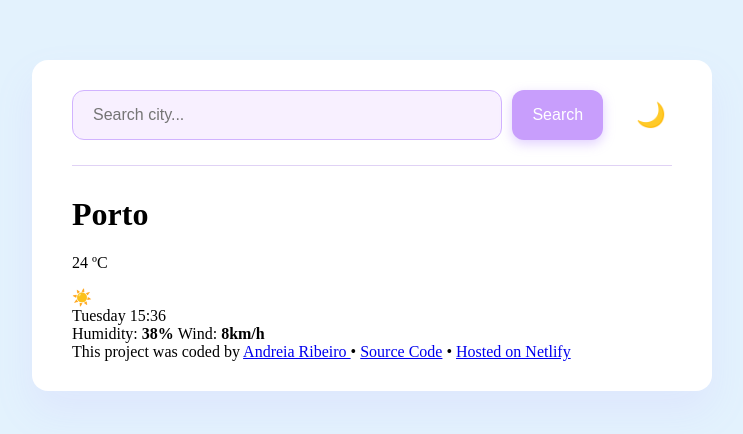
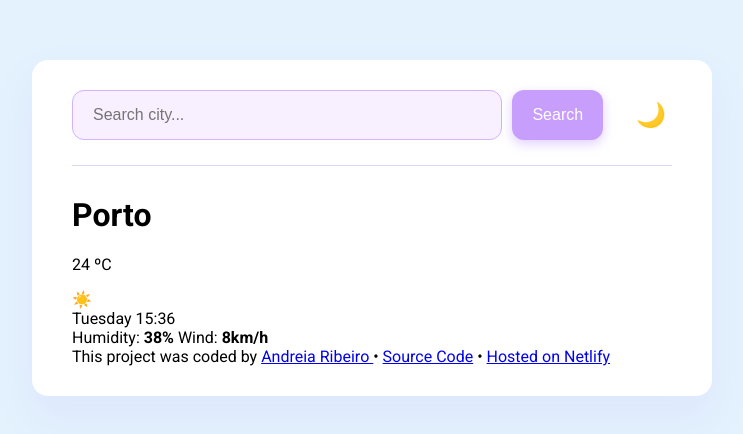
Before and after one commit to andreiapatriciaribeiro88-web/meteo-app, a plain HTML site: page index.html in a window 1280 px wide. Shown: the whole page, without its empty margins (268-1011 px from the left). Drawn offline with Linux system fonts and the light colour scheme.

Commit message:
Add custom font
Add custom font

```diff
--- a/index.html
+++ b/index.html
@@ -5,6 +5,12 @@
     <meta name="viewport" content="width=device-width, initial-scale=1.0" />
     <title>Meteo App</title>
     <link rel="stylesheet" href="src/style.css" />
+    <link rel="preconnect" href="https://fonts.googleapis.com" />
+    <link rel="preconnect" href="https://fonts.gstatic.com" crossorigin />
+    <link
+      href="https://fonts.googleapis.com/css2?family=Roboto:ital,wght@0,100..900;1,100..900&display=swap"
+      rel="stylesheet"
+    />
   </head>
   <body>
     <div class="weather-now-app">
--- a/src/style.css
+++ b/src/style.css
@@ -1,5 +1,6 @@
 body {
   background: #e3f2fd;
+  font-family: "Roboto", sans-serif;
 }
 
 .weather-now-app {
```
